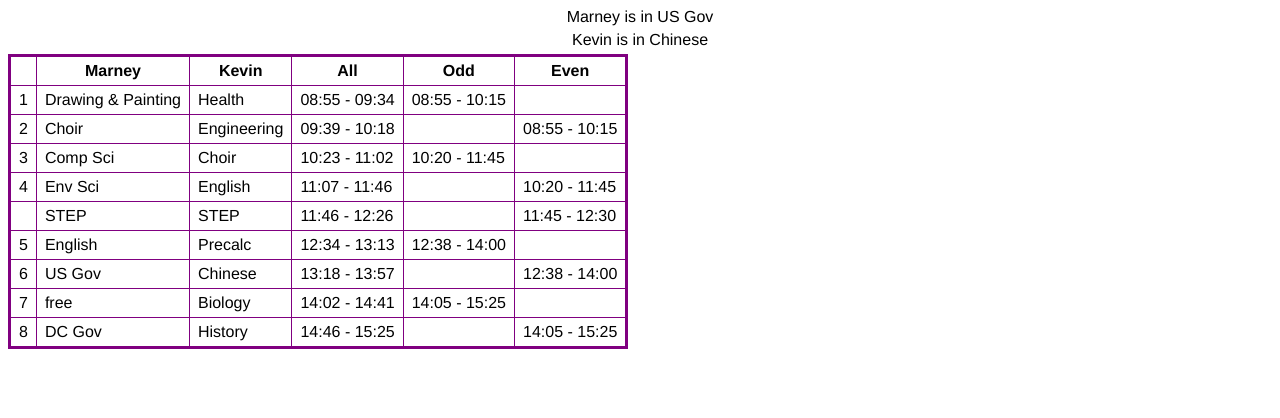
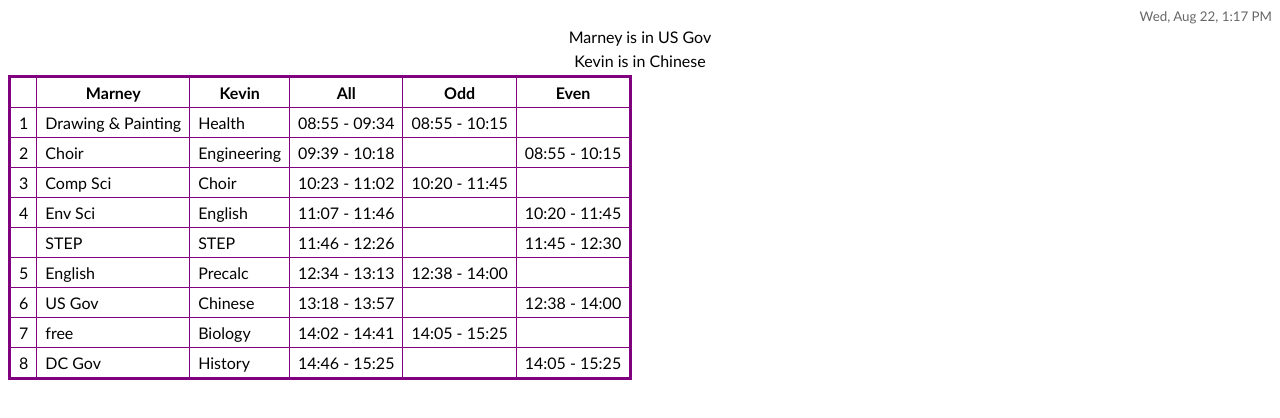
Before and after one commit to dougharris/dougharris.github.io, a plain HTML site: page kids.html in a window 1280 px wide. Drawn offline with Linux system fonts and the light colour scheme.

Commit message:
Adding time

```diff
--- a/kids.html
+++ b/kids.html
@@ -4,7 +4,7 @@
         <title>Kids Today</title>
         <style>
          body {
-             font-family: Helvetica, Arial;
+             font-family: "Gill Sans", Helvetica, Arial;
          }
          #current span {
              display: block;
@@ -22,10 +22,19 @@
          td.center {
              text-align: center;
          }
+         #time {
+             font-size: smaller;
+             text-align: right;
+             color: #666;
+             padding-bottom: 3px;
+         }
         </style>
     </head>
 
     <body>
+        <div id="time">
+        </div>
+
         <div id="current">
         </div>
 
@@ -179,7 +188,7 @@
              console.log(`It's now ${current_time}`);
 
              if (current_time < school_begins || current_time > school_ends) {
-                 write_current_status("School is out");
+                 write_current_status("<span>School is out</span>");
                  return;
              }
 
@@ -193,7 +202,7 @@
              }
 
              if (dayType == "weekend") {
-                 write_current_status("It's the weekend, they're not in class");
+                 write_current_status("<span>It's the weekend, they're not in class</span>");
                  return;
              }
 
@@ -215,8 +224,21 @@
              }
          };
 
+         var show_current_time = function() {
+             var options = {
+                 weekday: 'short',
+                 month: 'short',
+                 day: 'numeric',
+                 hour: 'numeric',
+                 minute: 'numeric'
+             };
+             var now = new Date();
+             document.getElementById("time").innerHTML = now.toLocaleDateString("en-US", options);
+         };
+
          where_are_they_now();
          draw_schedule_table();
+         show_current_time();
         </script>
 
     </body>
```
